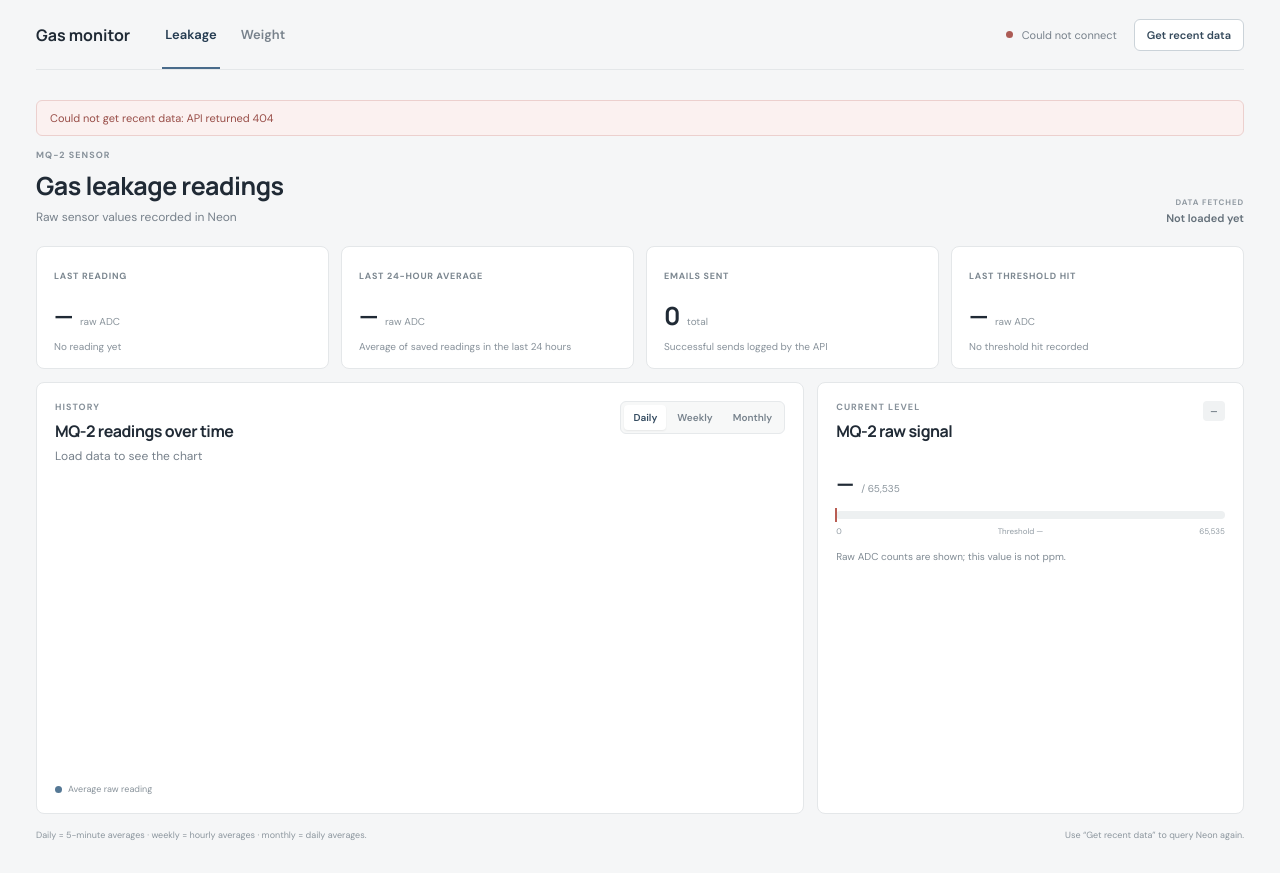
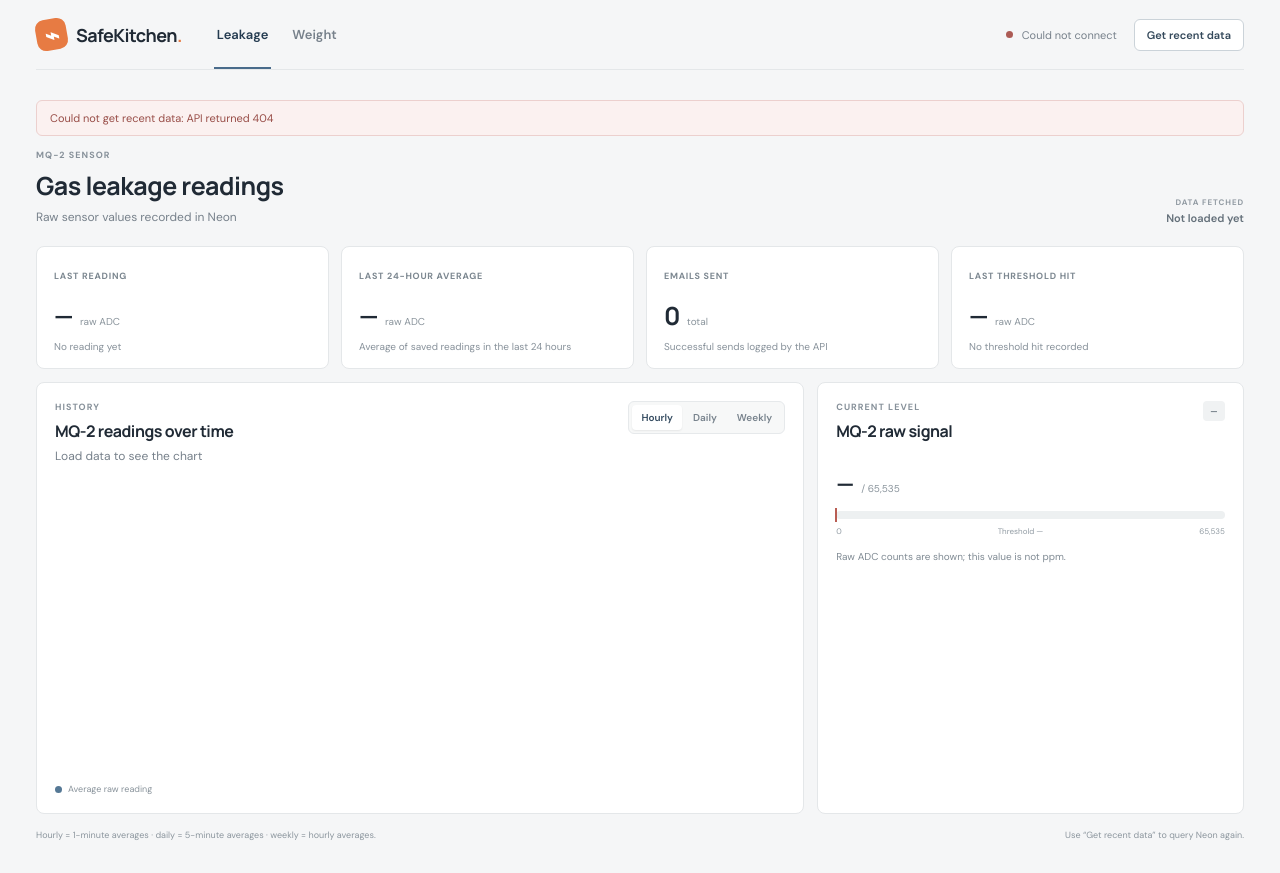
Before and after one commit to muhammadhasnainmanga/Remote-gas-leakage-detector, a plain HTML site: page static/index.html in a window 1280 px wide. Drawn offline with nearby package versions, Linux system fonts and the light colour scheme; no server answers.

Commit message:
Website logo added, and hourly graph also added

```diff
--- a/static/css/dashboard.css
+++ b/static/css/dashboard.css
@@ -30,12 +30,29 @@ body {
   border-bottom: 1px solid var(--line);
 }
 .brand {
+  display: flex;
+  align-items: center;
+  gap: 9px;
   color: var(--ink);
-  font:
-    700 16px Manrope,
-    sans-serif;
+  font: 800 18px Manrope, sans-serif;
+  letter-spacing: -0.55px;
   text-decoration: none;
   white-space: nowrap;
+}
+.brand-mark {
+  display: grid;
+  place-items: center;
+  width: 31px;
+  height: 31px;
+  border-radius: 9px;
+  background: #e77b43;
+  color: #fff;
+  font-size: 24px;
+  line-height: 1;
+  transform: rotate(-10deg);
+}
+.brand-dot {
+  color: #e77b43;
 }
 .section-nav {
   display: flex;
@@ -99,6 +116,16 @@ body {
 }
 .refresh-button:hover {
   background: #f0f3f5;
+}
+.refresh-button:focus-visible,
+.nav-button:focus-visible,
+.range-button:focus-visible {
+  outline: 2px solid #7893a8;
+  outline-offset: 2px;
+}
+.range-button:hover:not(.active) {
+  color: #344b60;
+  background: #eef2f4;
 }
 .refresh-button:disabled {
   opacity: 0.55;
--- a/static/index.html
+++ b/static/index.html
@@ -18,7 +18,7 @@
   <body>
     <div class="app-shell">
       <header class="topbar">
-        <a class="brand" href="/">Gas monitor</a>
+        <a class="brand" href="/" aria-label="SafeKitchen home"><span class="brand-mark" aria-hidden="true">⌁</span><span>SafeKitchen<span class="brand-dot">.</span></span></a>
         <nav class="section-nav" aria-label="Monitor section">
           <button
             class="nav-button active"
@@ -116,8 +116,14 @@
                 <div class="range-tabs" role="group" aria-label="Graph range">
                   <button
                     class="range-button active"
+                    data-period="hourly"
+                    aria-pressed="true"
+                  >
+                    Hourly</button
+                  ><button
+                    class="range-button"
                     data-period="daily"
-                    aria-pressed="true"
+                    aria-pressed="false"
                   >
                     Daily</button
                   ><button
@@ -125,13 +131,7 @@
                     data-period="weekly"
                     aria-pressed="false"
                   >
-                    Weekly</button
-                  ><button
-                    class="range-button"
-                    data-period="monthly"
-                    aria-pressed="false"
-                  >
-                    Monthly
+                    Weekly
                   </button>
                 </div>
               </div>
@@ -175,8 +175,8 @@
           </section>
           <footer class="page-footer">
             <span
-              >Daily = 5-minute averages · weekly = hourly averages · monthly =
-              daily averages.</span
+              >Hourly = 1-minute averages · daily = 5-minute averages · weekly =
+              hourly averages.</span
             ><span>Use “Get recent data” to query Neon again.</span>
           </footer>
         </section>
--- a/static/js/dashboard.js
+++ b/static/js/dashboard.js
@@ -1,12 +1,12 @@
 const $ = (id) => document.getElementById(id);
 let chart = null;
-let currentPeriod = 'daily';
+let currentPeriod = 'hourly';
 let currentView = 'leakage';
 
 const rangeDescriptions = {
-  daily: 'Last 24 hours · average of readings in each 5-minute interval',
+  hourly: 'Last hour · 1-minute averages (about 660 readings at 11 per minute)',
+  daily: 'Last 24 hours · 5-minute averages',
   weekly: 'Last 7 days · hourly averages',
-  monthly: 'Last 30 days · daily averages',
 };
 
 const numberFormat = new Intl.NumberFormat('en-US', { maximumFractionDigits: 1 });
@@ -29,15 +29,15 @@ function renderChart(points, period) {
   }
   const labels = points.map((point) => {
     const date = new Date(point.time);
-    return period === 'daily'
-      ? date.toLocaleTimeString([], { timeZone: 'Asia/Karachi', hour: 'numeric', minute: '2-digit' })
-      : date.toLocaleDateString([], { timeZone: 'Asia/Karachi', month: 'short', day: 'numeric' });
+    return period === 'weekly'
+      ? date.toLocaleString([], { timeZone: 'Asia/Karachi', month: 'short', day: 'numeric', hour: 'numeric' })
+      : date.toLocaleTimeString([], { timeZone: 'Asia/Karachi', hour: 'numeric', minute: '2-digit' });
   });
   const values = points.map((point) => point.average);
   if (!chart) {
     chart = new Chart($('readingsChart'), {
       type: 'line',
-      data: { labels, datasets: [{ label: 'Average raw ADC', data: values, sampleCounts: points.map((point) => point.samples), borderColor: '#557895', backgroundColor: 'rgba(85,120,149,.10)', borderWidth: 2, fill: true, tension: .2, pointRadius: period === 'daily' ? 0 : 2, pointHoverRadius: 4 }] },
+      data: { labels, datasets: [{ label: 'Average raw ADC', data: values, sampleCounts: points.map((point) => point.samples), borderColor: '#557895', backgroundColor: 'rgba(85,120,149,.10)', borderWidth: 2, fill: true, tension: .2, pointRadius: 0, pointHoverRadius: 4 }] },
       options: {
         responsive: true, maintainAspectRatio: false,
         interaction: { intersect: false, mode: 'index' },
@@ -55,7 +55,6 @@ function renderChart(points, period) {
     chart.data.labels = labels;
     chart.data.datasets[0].data = values;
     chart.data.datasets[0].sampleCounts = points.map((point) => point.samples);
-    chart.data.datasets[0].pointRadius = period === 'daily' ? 0 : 2;
     chart.update();
   }
 }
```
Also changed, not shown: 2 other files.
